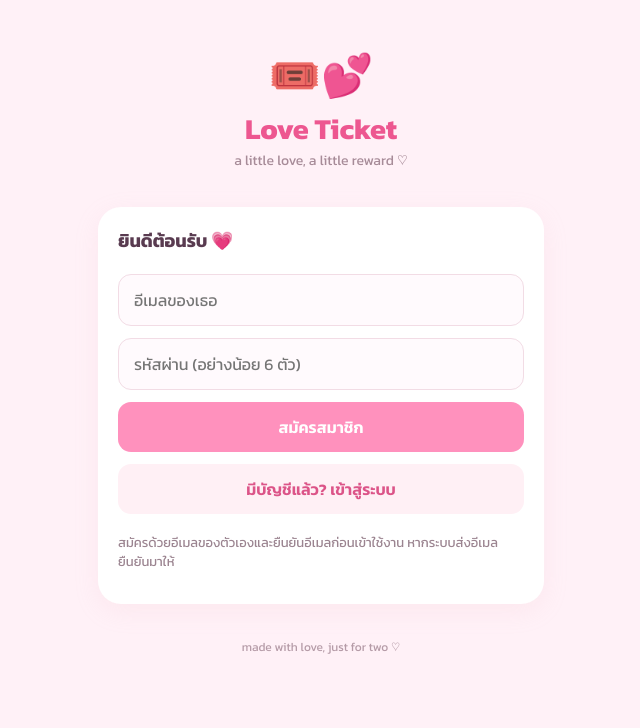
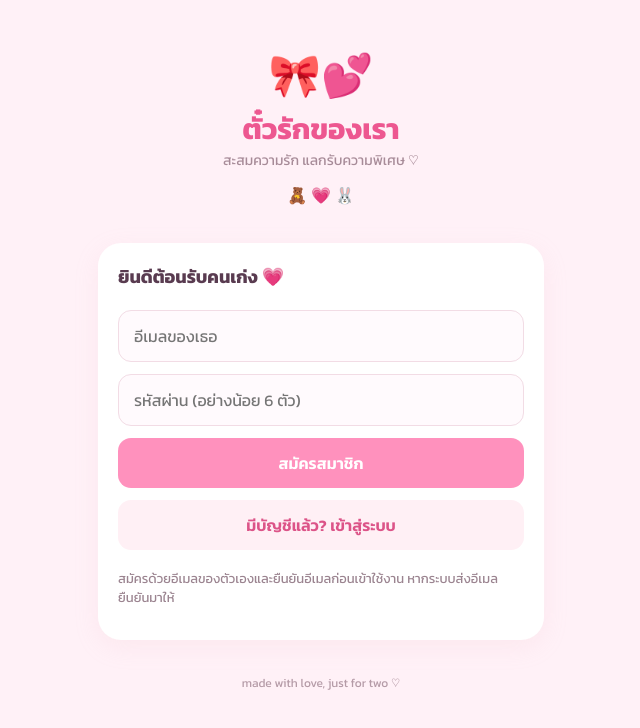
Before and after one commit to kawfang77/Love-Ticket, a plain HTML site: page index.html in a window 1280 px wide. Shown: the whole page, without its empty margins (319-959 px from the left). Drawn offline with nearby package versions, Linux system fonts and the light colour scheme.

Commit message:
Update index.html

```diff
--- a/index.html
+++ b/index.html
@@ -50,15 +50,18 @@ footer{text-align:center;color:#b59ba7;font-size:12px;padding:20px}
 <body>
 <main>
 <header>
- <div class="logo">🎟️💕</div>
- <h1>Love Ticket</h1>
- <div class="sub">a little love, a little reward ♡</div>
+  <div class="logo">🎀💕</div>
+  <h1>ตั๋วรักของเรา</h1>
+  <div class="sub">สะสมความรัก แลกรับความพิเศษ ♡</div>
+  <div style="margin-top:12px">
+    🧸 💗 🐰
+  </div>
 </header>
 
 <div id="message" class="hidden"></div>
 
 <section id="auth" class="card">
- <h2 id="authTitle">ยินดีต้อนรับ 💗</h2>
+ <h2 id="authTitle">ยินดีต้อนรับคนเก่ง 💗</h2>
  <input id="email" type="email" placeholder="อีเมลของเธอ">
  <input id="password" type="password" placeholder="รหัสผ่าน (อย่างน้อย 6 ตัว)">
  <button id="authButton" onclick="signUp()">สมัครสมาชิก</button>
@@ -78,9 +81,9 @@ footer{text-align:center;color:#b59ba7;font-size:12px;padding:20px}
 
 <section id="app" class="hidden">
  <div class="balance">
-  <div>คะแนนความรักของเรา</div>
+  <div>ความรักที่สะสมได้ 💗</div>
   <div class="points" id="balance">0</div>
-  <div>แต้ม / 10 แต้ม</div>
+  <div>อีกนิดเดียวก็แลกรางวัลได้แล้ว 🎁</div>
   <div class="progress"><div id="bar" style="width:0%"></div></div>
   <div id="roleText" class="small" style="color:white"></div>
  </div>
```
